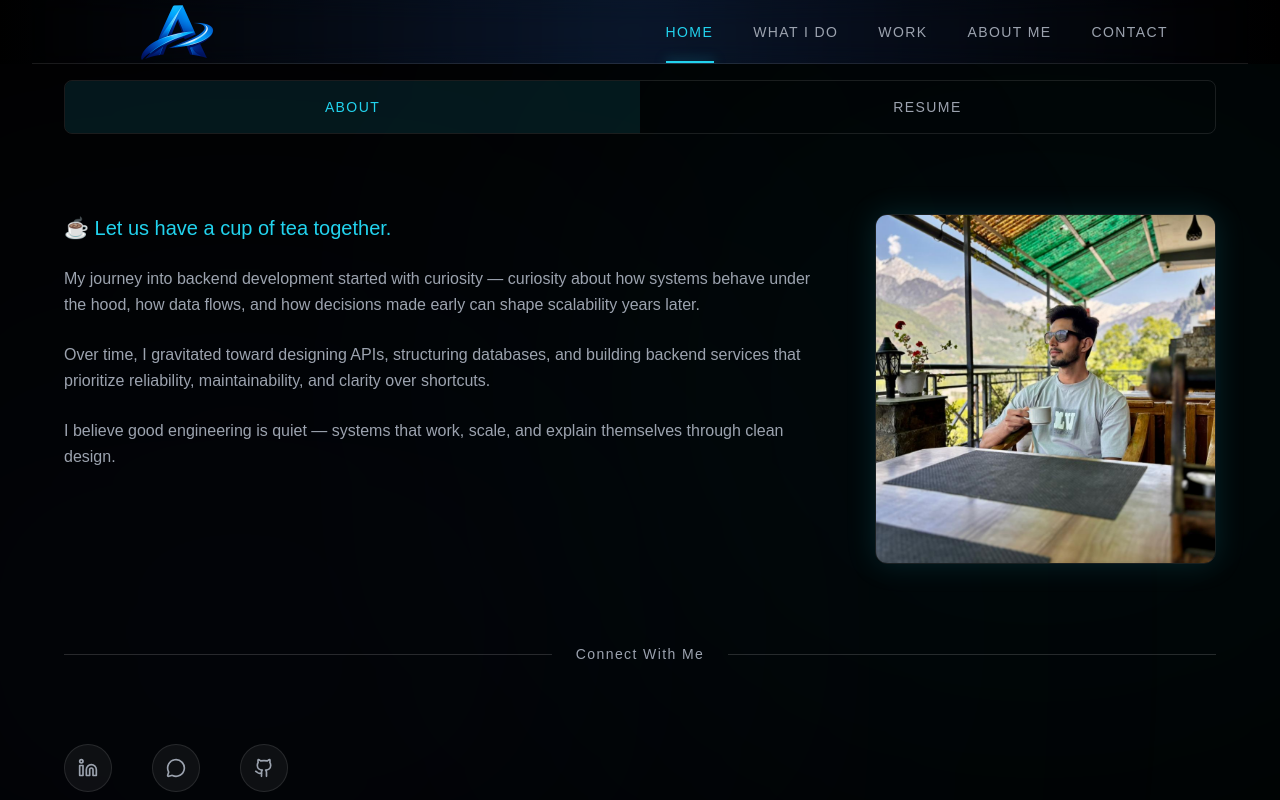
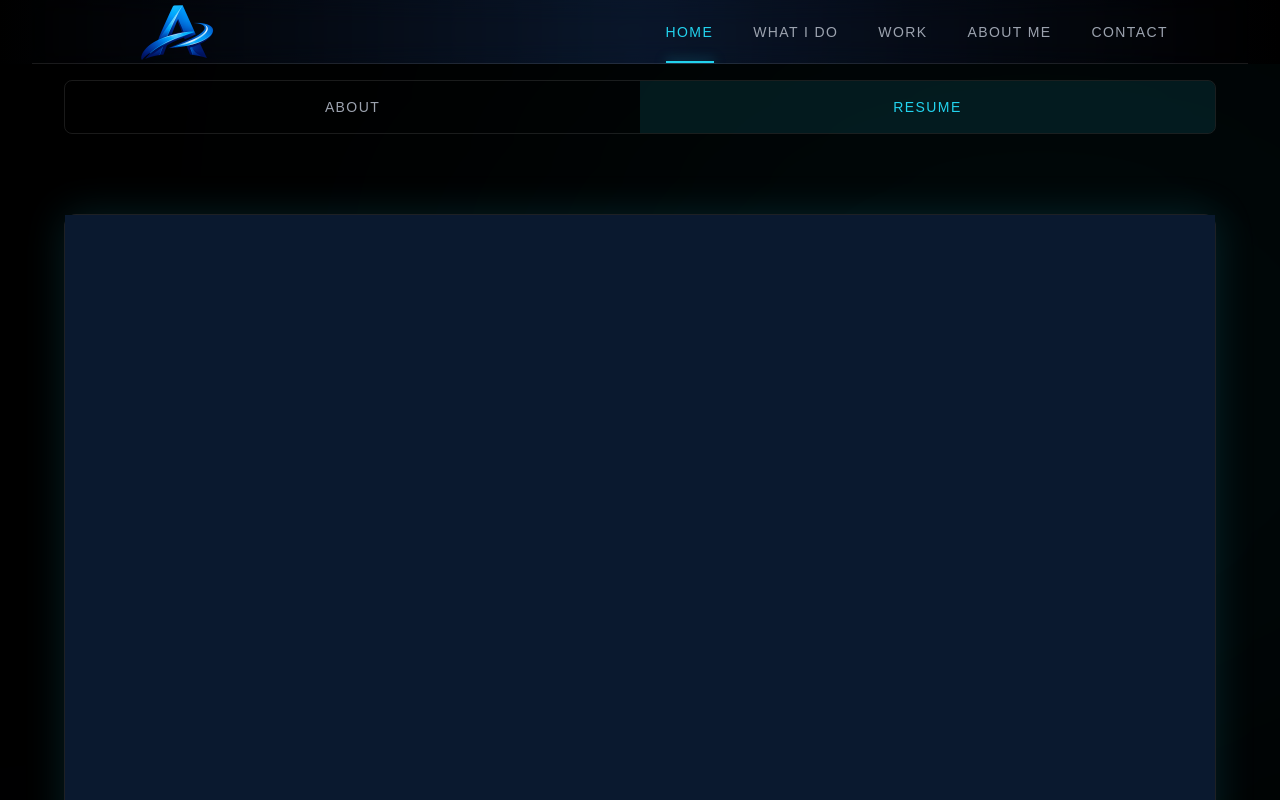
Before and after one commit to abhishekarora17/react-portfolio, a React (Vite) app: page /about in a window 1280 px wide. Shown: the top 800 px of the page. Built offline with nearby package versions, Linux system fonts and the light colour scheme.

Commit message:
resume file added

```diff
--- a/src/components/Layout.tsx
+++ b/src/components/Layout.tsx
@@ -10,14 +10,19 @@ export default function Layout({ children }: Readonly<LayoutProps>) {
   const { pathname } = useLocation();
 
   const hideTopNav = pathname === "/valentine";
+  const noMainWrapper = pathname === "/about";
 
   return (
     <div className="relative min-h-screen bg-bg">
       {/* Top Navigation */}
       {!hideTopNav && <TopNav />}
 
-      {/* Main content */}
-      <main className="w-full">{children}</main>
+      {/* Page Content */}
+      {noMainWrapper ? (
+        children
+      ) : (
+        <main className="w-full pt-16">{children}</main>
+      )}
     </div>
   );
 }
--- a/src/pages/AboutPage.tsx
+++ b/src/pages/AboutPage.tsx
@@ -1,9 +1,10 @@
 import { Github, Linkedin, MessageCircle } from "lucide-react";
 import { useState } from "react";
 import profile from "../assets/profile.jpeg";
+import resume from "../assets/resume.pdf";
 
 export default function AboutPage() {
-    const [activeTab, setActiveTab] = useState<"about" | "resume">("about");
+    const [activeTab, setActiveTab] = useState<"about" | "resume">("resume");
 
     return (
         <section className="relative min-h-screen w-full bg-black overflow-hidden">
@@ -135,41 +136,30 @@ export default function AboutPage() {
                     <div className="flex justify-center">
                         <div
                         className="
-                                w-full max-w-4xl
+                            w-full
+                            max-w-6xl
                             border border-white/10
                             rounded-xl
-                                overflow-hidden
                             bg-[#05070b]
                             shadow-[0_0_40px_rgba(34,211,238,0.15)]
                         "
                         >
                         <iframe
-                                src="/resume.pdf"
-                                className="w-full h-[600px]"
+                            src={resume}
+                            className="
+                            w-full
+                            h-[calc(200vh-160px)]
+                            border-none
+                            "
                         />
 
                         <div className="p-4 border-t border-white/10 flex justify-between items-center">
                             <span className="text-sm text-gray-400">
                             Resume (PDF)
                             </span>
-
-                                <a
-                                    href="/resume.pdf"
-                                    download
-                                    className="
-                                        inline-flex items-center gap-2
-                                        text-cyan-400
-                                        border border-cyan-400/30
-                                        px-4 py-2
-                                        rounded-md
-                                        hover:bg-cyan-400/10
-                                        transition
-                                    "
-                                >
-                                    Download
-                                </a>
                         </div>
                         </div>
+
                     </div>
                 )}
             </div>
```
Also changed, not shown: 1 other file (tests, documents, lock files or other folders). Lines whose indentation alone changed are shown as unchanged.
